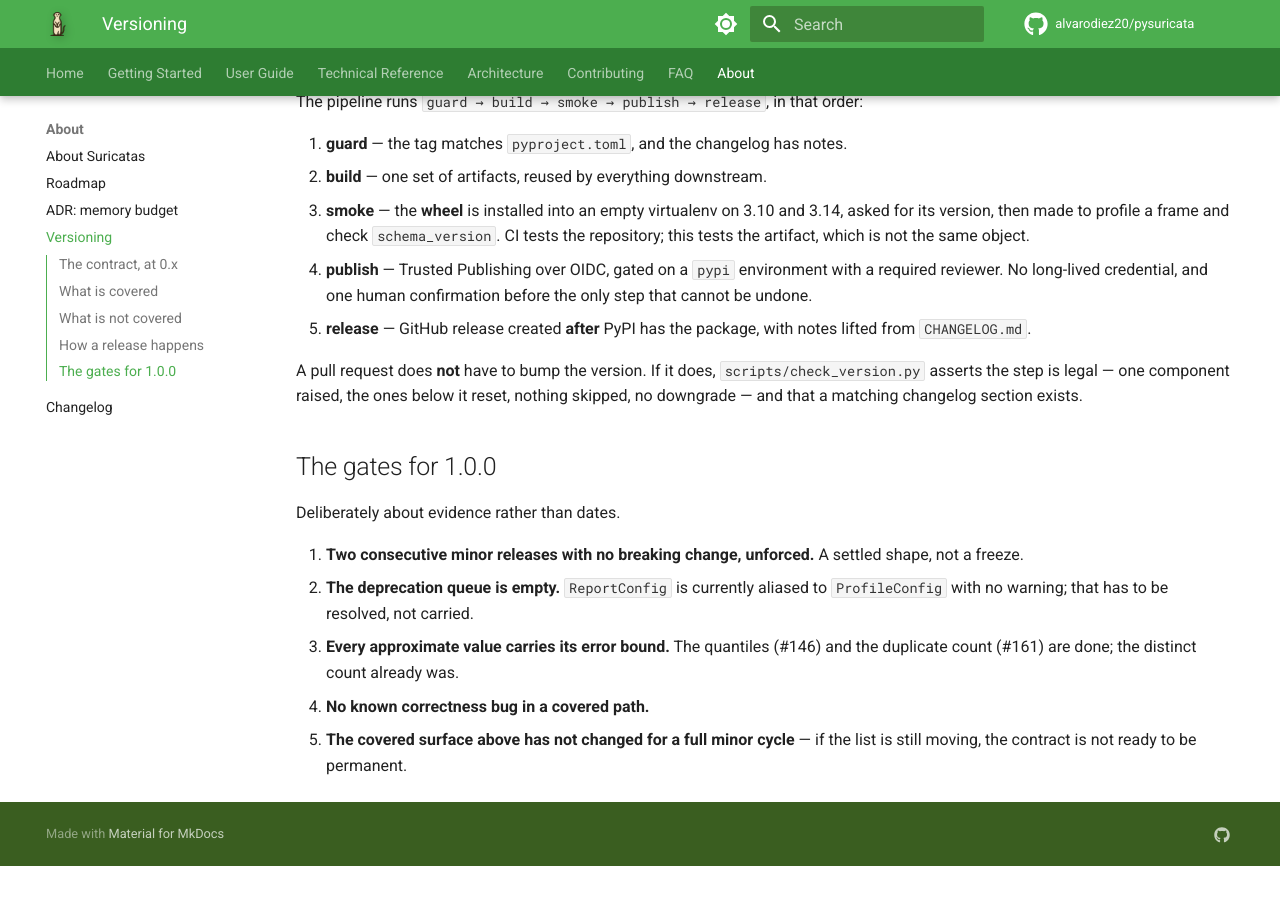
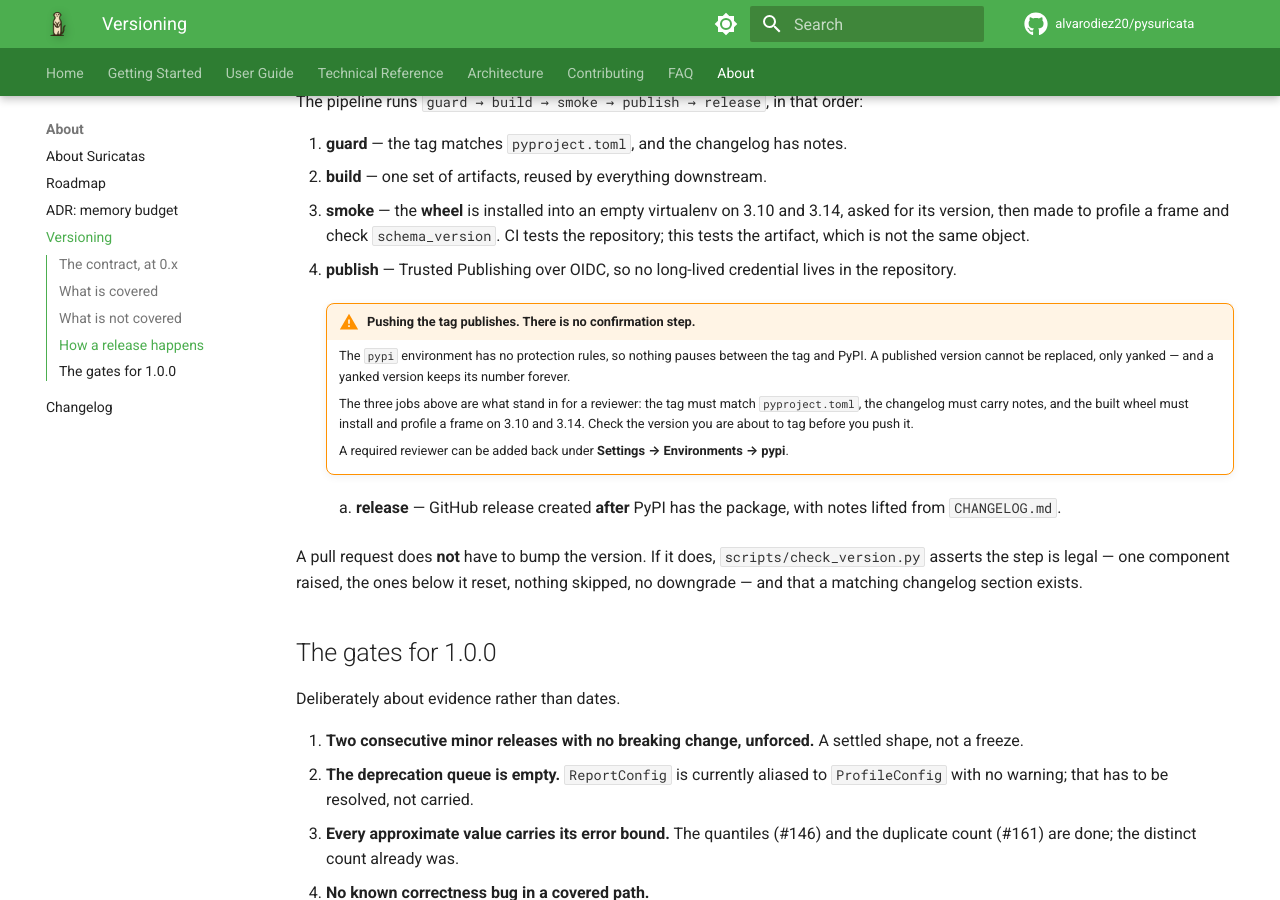
Before and after one commit to alvarodiez20/pysuricata, an MkDocs documentation site: the page built from docs/versioning.md, in a window 1280 px wide and 900 px high, scrolled down 1782 px. Built offline with MkDocs 1.6.1 and Material for MkDocs 9.7.7, drawn with Linux system fonts in a browser that asks for light colours; comment, search, counter and statistics services are not loaded; before the commit the page ends 2648 px from its top, so only the background shows below that.

Commit message:
docs: the publish has no human gate, so stop claiming one
The `pypi` environment's required-reviewer rule was removed. `cd.yml` and
`docs/versioning.md` both still described it -- cd.yml as "one human
confirms the single step in this pipeline that cannot be undone".

A stale comment about a safety property is worse than no comment. That
sentence is exactly what someone reads before deciding whether `git push
origin v1.2.3` is a thing they can take back, and the answer is now no: a
version on PyPI cannot be replaced, only yanked, and a yanked version keeps
its number forever.

Both files now say what actually happens, name `guard` and `smoke` as what
stands in for the reviewer, and say where to put the gate back. A test keeps
the two from drifting apart again -- neither may claim a reviewer unless the
other does.

```diff
--- a/docs/versioning.md
+++ b/docs/versioning.md
@@ -86,9 +86,22 @@ The pipeline runs `guard → build → smoke → publish → release`, in that o
    3.14, asked for its version, then made to profile a frame and check
    `schema_version`. CI tests the repository; this tests the artifact, which is
    not the same object.
-4. **publish** — Trusted Publishing over OIDC, gated on a `pypi` environment
-   with a required reviewer. No long-lived credential, and one human
-   confirmation before the only step that cannot be undone.
+4. **publish** — Trusted Publishing over OIDC, so no long-lived credential
+   lives in the repository.
+
+    !!! warning "Pushing the tag publishes. There is no confirmation step."
+
+        The `pypi` environment has no protection rules, so nothing pauses
+        between the tag and PyPI. A published version cannot be replaced, only
+        yanked — and a yanked version keeps its number forever.
+
+        The three jobs above are what stand in for a reviewer: the tag must
+        match `pyproject.toml`, the changelog must carry notes, and the built
+        wheel must install and profile a frame on 3.10 and 3.14. Check the
+        version you are about to tag before you push it.
+
+        A required reviewer can be added back under **Settings → Environments
+        → pypi**.
 5. **release** — GitHub release created **after** PyPI has the package, with
    notes lifted from `CHANGELOG.md`.
 
```
Also changed, not shown: CHANGELOG.md (+9 -0 lines), 2 other files.
